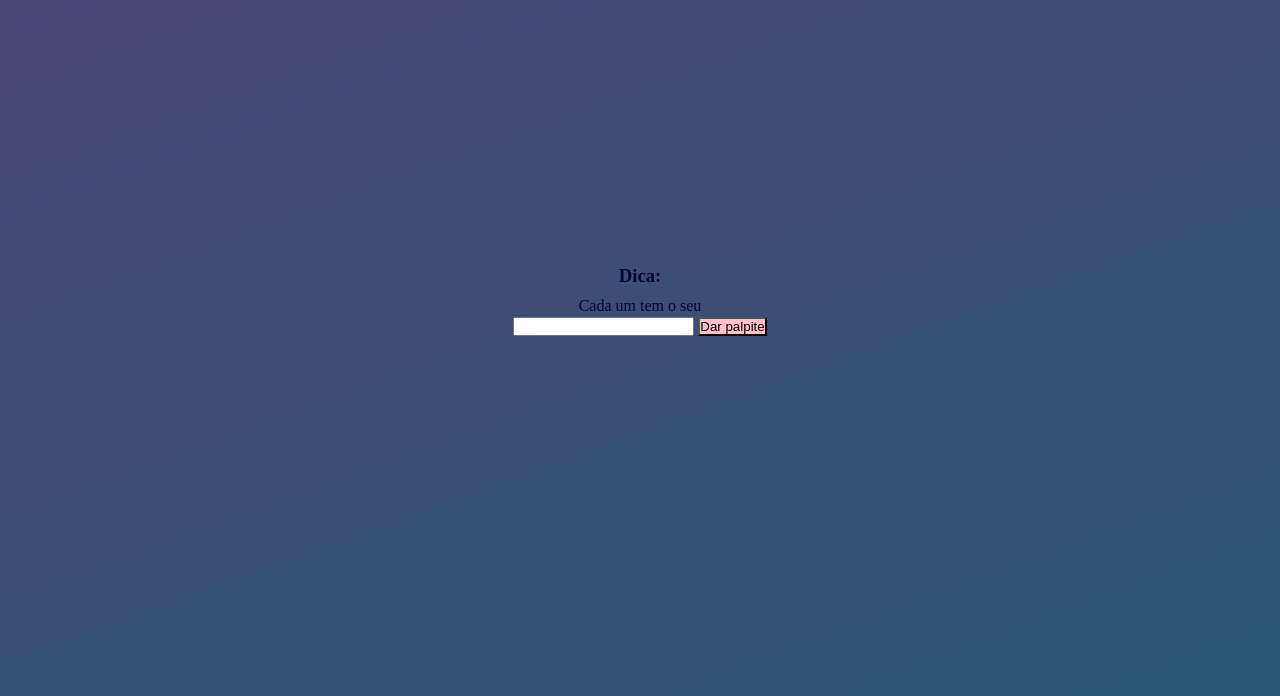
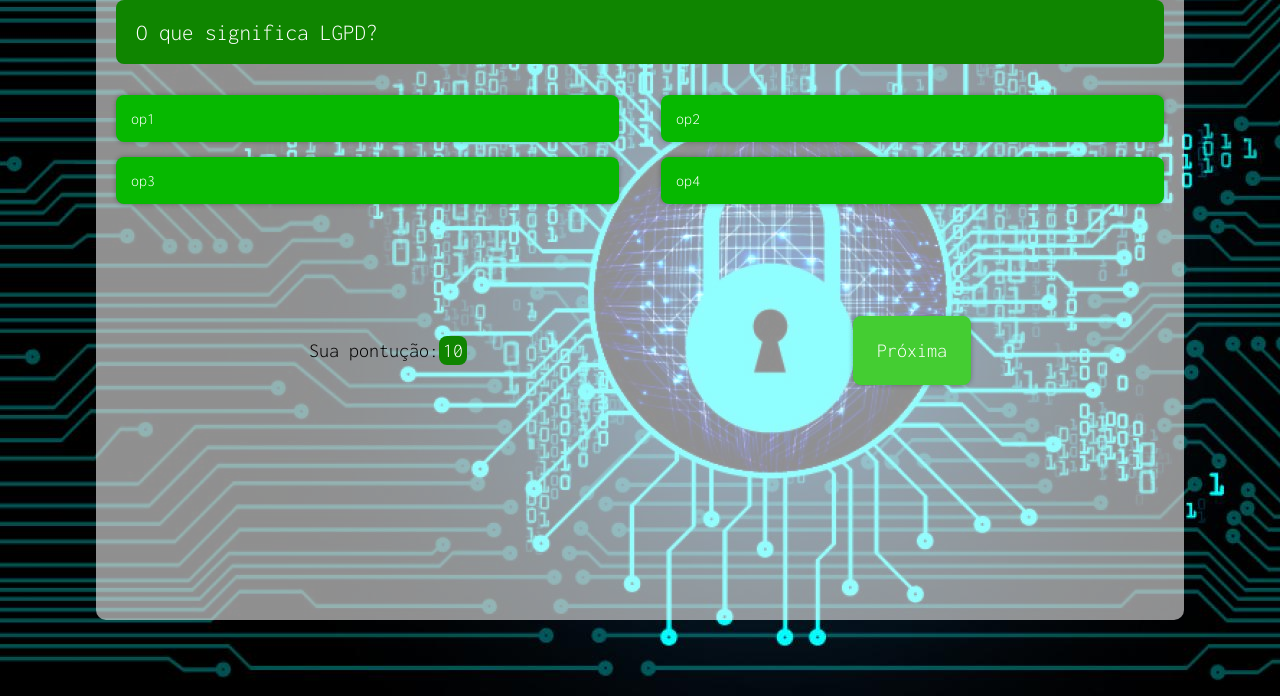
Before and after one commit to Estevanbs/Jogo-LGPD, a plain HTML site: page index.html in a window 1280 px wide. Shown: the part 104-800 px from the top of the page. Drawn offline with Linux system fonts and the light colour scheme.

Commit message:
Agora vai

```diff
--- /dev/null
+++ b/estilos.css
@@ -0,0 +1,98 @@
+body {
+    background-image: url('/img/fundo.jpg');
+    margin: 0;
+    padding: 0;
+}
+
+* {
+    box-sizing: border-box;
+    font-family: 'Inconsolata';
+}
+
+h1 {
+    color: white;
+    text-align: center;
+}
+
+.quiz {
+    height: 80vh;
+    width: 85vw;
+    min-height: 400px;
+    background-color: rgba(255, 255, 255, 0.562);
+    margin: 30px auto;
+    padding: 20px;
+    border-radius: 10px;
+}
+
+.quiz .pergunta {
+    padding: 20px;
+    background-color: rgb(15, 133, 0);
+    border-radius: 8px;
+    color:white;
+    font-size: 23px;
+    width: 100%;
+}
+
+.quiz .opcoes ul {
+    list-style: none;
+    padding: 0px;
+    display: flex;
+    justify-content: space-between;
+    flex-wrap: wrap;
+}
+
+.quiz .opcoes ul li {
+    display: inline-block;
+    background-color: rgb(6, 184, 0);
+    width: 48%;
+    padding: 15px;
+    border-radius: 8px;
+    margin-top: 15px;
+    color: white;
+    box-shadow: 0px 0px 5px rgba(0, 0, 0, 0.295);
+    cursor: pointer;
+}
+
+.quiz .opcoes ul li:hover {
+    box-shadow: 0px 0px 5px rgb(0, 0, 0);
+}
+
+.quiz .resultado {
+    display: flex;
+    justify-content: center;
+    margin: auto;
+}
+
+.quiz .resultado .botao {
+    margin: auto;
+    margin-top: 12vh;
+}
+
+.quiz .resultado .botao button {
+    padding: 3vh;
+    border: none;
+    background-color: rgb(68, 205, 50);
+    color: white;
+    border-radius: 8px;
+    font-size: 20px;
+    cursor: pointer;
+    box-shadow: 0px 0px 5px rgba(0, 0, 0, 0.295);
+}
+
+.quiz .resultado .botao button:hover {
+    box-shadow: 0px 0px 5px rgb(0, 0, 0);
+}
+
+.quiz .resultado .pontuacao {
+    margin: auto;
+    margin-top: 15vh;
+    color: black;
+    font-size: 20px;
+}
+
+.quiz .resultado .pontuacao span {
+    background-color: rgb(15, 133, 0);
+    color: white;
+    border-radius: 8px;
+    padding: 4px;
+}
--- a/index.html
+++ b/index.html
@@ -1,32 +1,38 @@
 <!DOCTYPE html>
 <html lang="pt-br">
-
 <head>
     <meta charset="UTF-8">
     <meta name="viewport" content="width=device-width, initial-scale=1.0">
     <title>Quiz LGPD</title>
-    <link rel="stylesheet" href="css/estilos.css">
+    <link rel="stylesheet" href="estilos.css">
+    <link href="https://fonts.googleapis.com/css2?family=Inconsolata:wght@300&display=swap" rel="stylesheet">
 </head>
+<body>
 
-<body>
-    <header>
-        <h1>
-            Aprenda LGPD de uma maneira divertida!
-        </h1>
-        <h2>
-            Chame seus amigos para jogar
-        </h2>
-    </header>
+    <h1>Quiz LGPD</h1>
 
-    <div class="jogo">
-        <h3>Dica:</h3>
-        <p class="dica">Cada um tem o seu</p>
-        <input type="text" class="palpite">
-        <button class="enviapalpite">Dar palpite</button>
-        <p class="certoerrado"></p>
+    <div class="quiz">
+        <div class="pergunta">
+            O que significa LGPD?
+        </div>
+
+        <div class="opcoes">
+            <ul>
+                <li>op1</li>
+                <li>op2</li>
+                <li>op3</li>
+                <li>op4</li>
+            </ul>
+        </div>
+
+        <div class="resultado">
+            <div class="pontuacao">
+                Sua pontução:<span>10</span>
+            </div>
+            <div class="botao">
+                <button>Próxima</button>
+            </div>
+        </div>
     </div>
-
-
 </body>
-
 </html>
```
Also changed, not shown: img/fundo.jpg (added).
